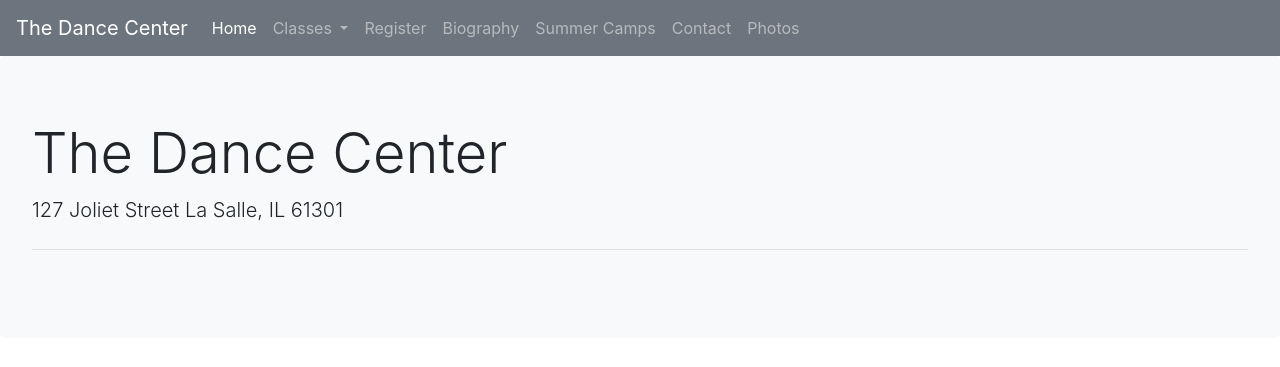
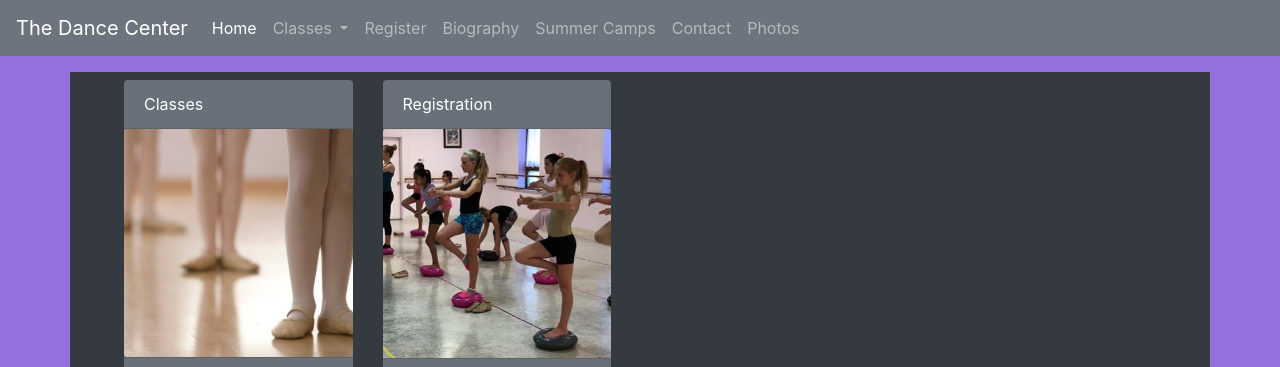
Before and after one commit to prowler0305/dance_center, a Flask app: page / in a window 1280 px wide. Shown: the top 367 px of the page. Run offline with Flask 2, Linux system fonts and the light colour scheme; some libraries are stand-ins or nearby versions.

Commit message:
Finish home page layout including images representing links in bootstrap card groups

```diff
--- a/dance_center/templates/dance_center_main.html
+++ b/dance_center/templates/dance_center_main.html
@@ -7,10 +7,9 @@
 
     <!-- Bootstrap CSS -->
     <link rel="stylesheet" media="screen" href={{ url_for('static', filename='bootstrap.min.css') }}>
-
     <title>LaSalle Dance Center</title>
 </head>
-<body>
+<body style="background-color: mediumpurple">
     <nav class="navbar navbar-expand-lg navbar-dark bg-secondary sticky-top">
         <a class="navbar-brand" href="#">The Dance Center</a>
         <button class="navbar-toggler" type="button" data-toggle="collapse" data-target="#navbarNavDropdown" aria-controls="navbarNavDropdown" aria-expanded="false" aria-label="Toggle navigation">
@@ -48,21 +47,37 @@
             </ul>
         </div>
     </nav>
-    <div class="jumbotron bg-light">
-        <h1 class="display-4">The Dance Center</h1>
-        <p class="lead">127 Joliet Street La Salle, IL 61301</p>
-        <hr class="my-4">
+    <div class="container bg-dark">
+        <div class="container m-3">
+            <div class="row p-2">
+                <div class="col-sm-6">
+                    <div class="card-deck w-100">
+                        <div class="card border-0 bg-secondary text-white">
+                            <div class="card-header">Classes</div>
+                            <img class="card-img" src="{{url_for('static', filename='class_card_image_resize.jpg')}}" alt=""/>
+                            <div class="card-footer">View all Classes</div>
                         </div>
-    <div class="container">
+                        <div class="card border-0 bg-secondary text-white">
+                            <div class="card-header">Registration</div>
+                            <img class="card-img-top" src="{{url_for('static', filename='registration_card_image_resize.jpg')}}" alt=""/>
+                            <div class="card-footer">Register for Classes</div>
+                        </div>
+                    </div>
+                </div>
+            </div>
             <div class="row">
-            <div class="col">
+                <div class="col-sm-6 text-white">
                     <p>We welcome you to a lifetime filled with dance and music. For over 40 years the Dance Center has provided professional dance instruction for students ages 3 and up. The Instructors are Dance Educators of America Dance Master certified. From the recreational dancer to competitive dance, the Dance Center provides a fun and educational program. All classes operate on a low student to teacher ratio, ensuring your child a more personal dance experience. Classes run September through May, with dance camps and private lessons offered in the summer.</p>
                     <p>Our professionally produced Spring Recitals are every other year. We also perform a Holiday Show on opposite years to our recital. The Dance Center is involved in the Illinois Valley Symphony's production of the "Nutcracker" ballet, along with other community opportunities.</p>
                     <p>The Dance Center instructors and staff would love the opportunity to teach your child the poise, charm, and grace that they will gain along with the love and technique of dance. Please feel free to contact us for more information.</p>
                 </div>
-            <div class="col pl-5">
-                <iframe src="https://www.facebook.com/plugins/page.php?href=https%3A%2F%2Fwww.facebook.com%2Fdancecenterlasalleil%2F&tabs=timeline%2Cevents%2Cmessages&width=340&height=500&small_header=false&adapt_container_width=true&hide_cover=false&show_facepile=false&appId" width="500" height="500" style="border:none;overflow:hidden" scrolling="no" frameborder="0" allowTransparency="true" allow="encrypted-media">
+                <div class="col-sm-6">
+                    <div class="col">
+                        <iframe
+                                src="https://www.facebook.com/plugins/page.php?href=https%3A%2F%2Fwww.facebook.com%2Fdancecenterlasalleil%2F&tabs=timeline%2Cevents%2Cmessages&width=340&height=500&small_header=false&adapt_container_width=true&hide_cover=false&show_facepile=false&appId" width="500" height="500" style="border:none;overflow:hidden" scrolling="no" frameborder="0" allowTransparency="true" allow="encrypted-media">
                         </iframe>
+                    </div>
+                </div>
             </div>
         </div>
     </div>
```
Also changed, not shown: dance_center/static/class_card_image_resize.jpg (added), dance_center/static/registration_card_image_resize.jpg (added). Lines whose indentation alone changed are shown as unchanged.
